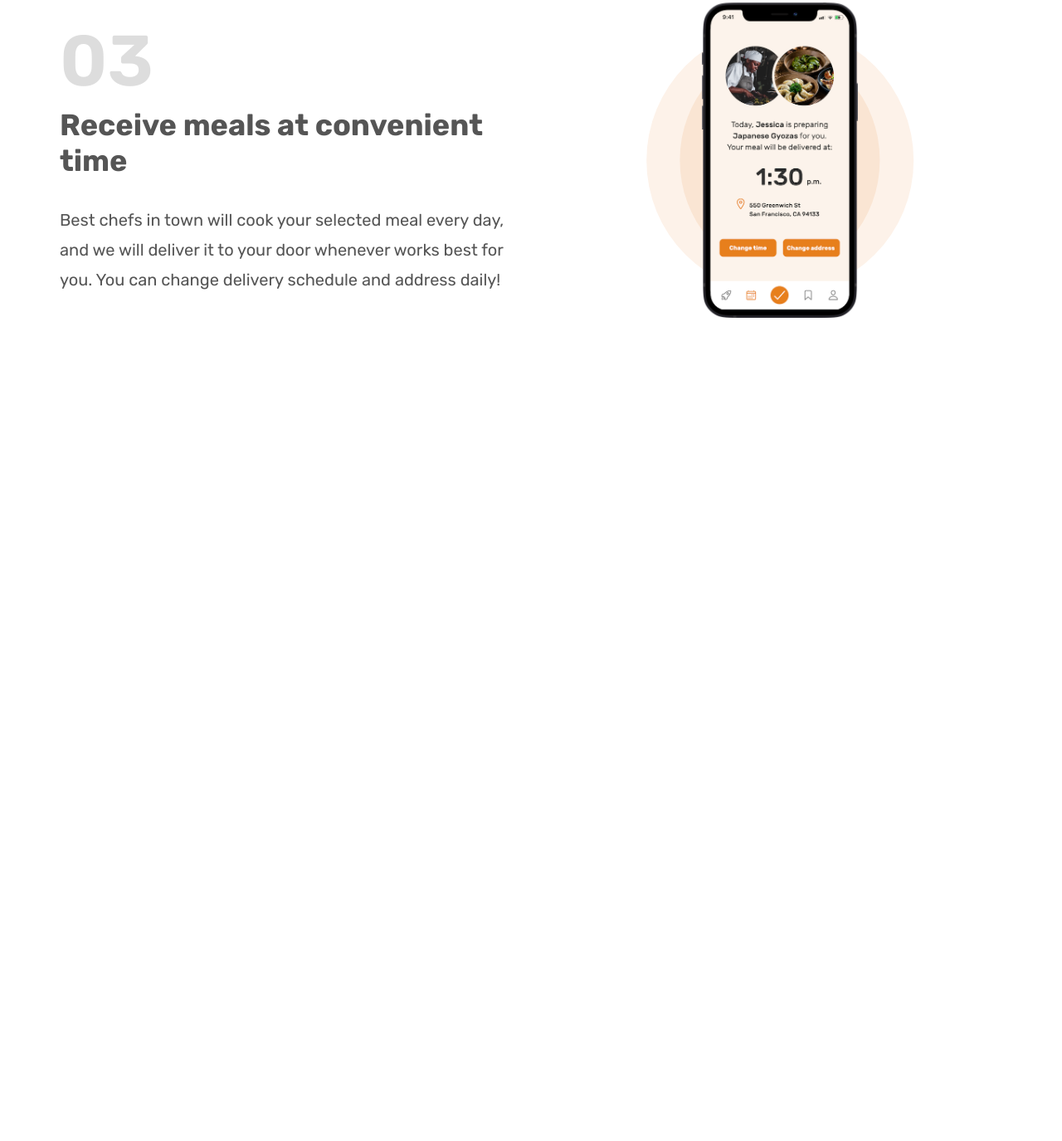
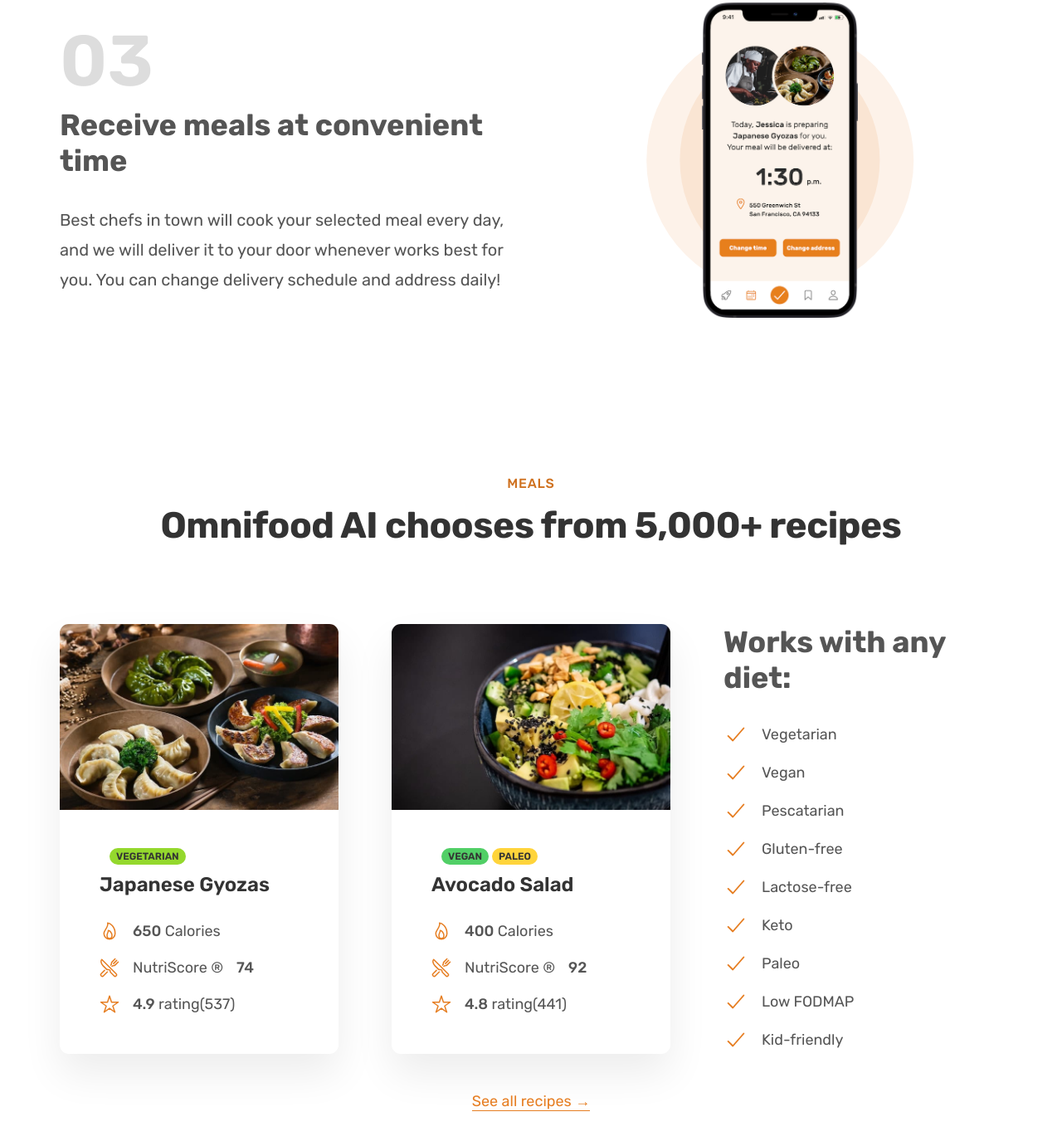
Before and after one commit to jknithin36/restart, a plain HTML site: page html/07-Omnifood/index.html in a window 1280 px wide. Shown: the part 2124-3499 px from the top of the page at 83% size. Before the commit the page ends 2603 px from the top, so only its background shows below. Drawn offline with nearby package versions, Linux system fonts and the light colour scheme.

Commit message:
added extra features

```diff
--- a/html/07-Omnifood/css/general.css
+++ b/html/07-Omnifood/css/general.css
@@ -120,6 +120,23 @@
   box-shadow: inset 0 0 2px #fff ;
 }
 
+.link:link,.link:visited{
+  color: #e67e22;
+  text-decoration: none;
+  border-bottom: 1px solid currentColor;
+  padding-bottom: 2px;
+  display: inline-block;
+  transition: all 0.3s;
+}
+
+.link:hover, .link:active{
+  color: #cf711f;
+  border-bottom: 1px solid transparent;
+
+}
+
+/*-----*/
+
 .margin-right-sm{
   margin-right: 1.6rem !important;
 }
@@ -175,7 +192,9 @@
   border-radius: 9px;
   font-weight: 600;
   /* transition used add animation : elemet time */
-  transition: background-color 0.3s ;
+  /* transition: background-color 0.3s ; */
+  transition: all 0.3s ;
+
   }
 
   .btn--full:link,.btn--full:visited{
@@ -201,3 +220,16 @@
   .margin-right-sm{
     margin-right: 1.6rem !important;
   }
+
+
+  strong{
+    font-weight: 500;
+  }
+
+  .margin-bottom-md{
+    margin-bottom: 4.8rem !important;
+  }
+
+  .center-text{
+    text-align: center;
+  }
--- a/html/07-Omnifood/css/style.css
+++ b/html/07-Omnifood/css/style.css
@@ -201,3 +201,115 @@
   background-color: #fae5d3;
 z-index: -1;
 }
+
+
+/*-------------------MEALS SECTION__-----*/
+
+.section-meals{
+  padding: 9.6rem 0;
+}
+
+.tag{
+  display: inline-block;
+  padding: 0.4rem 0.8rem;
+  font-size: 1.2rem;
+  text-transform: uppercase;
+  color: #333;
+  border-radius: 100px;
+  font-weight: 600;
+}
+
+.tag-vegan{
+  background-color: #51cf66;
+
+}
+
+.tag-vegeterian{
+  background-color: #94d82d;
+
+}
+.tag-paleo{
+  background-color: #ffd43b;
+
+}
+
+.meal-title{
+  font-size: 2.4rem;
+  color: #333;
+  font-weight: 600;
+  margin-bottom: 3.2rem;
+}
+
+.meal-attributes{
+  list-style: none;
+  display: flex;
+  flex-direction: column;
+  gap: 2rem;
+}
+
+.meal-attribute{
+  font-size: 1.8rem;
+  display: flex;
+  align-items: center;
+  gap: 1.6rem;
+}
+.meal-img{
+width: 100%;
+}
+
+
+.meal-icon{
+  height: 2.4rem;
+  width: 2.4rem;
+  color: #e67e22;
+}
+
+.meal-tags{
+  margin: 1.2rem;
+  display: flex;
+  gap: 0.4rem;
+}
+.meal{
+  box-shadow: 0 2.4rem 4.8rem rgba(0, 0, 0, 0.075);
+  border-radius: 1.1rem;
+  overflow: hidden;
+transition: all 0.4s;
+}
+
+
+
+.meal:hover{
+  transform: translateY( -1.2rem);
+  box-shadow: 0 3.2rem 6.4rem rgba(0, 0, 0, 0.06);
+
+}
+
+.meal-content{
+  padding: 3.2rem 4.8rem 4.8rem 4.8rem;
+}
+/*--------------*/
+
+.list{
+  list-style: none;
+  display: flex;
+  flex-direction: column;
+  gap: 1.6rem;
+}
+
+.list-item{
+  font-size: 1.8rem;
+  display: flex;
+  align-items: center;
+  gap: 1.6rem;
+}
+
+.list-icon{
+  width: 3rem;
+  height: 3rem;
+  color: #e67e22;
+}
+
+.all-recipes{
+  text-align: center;
+  font-size: 1.8rem;
+}
--- a/html/07-Omnifood/index.html
+++ b/html/07-Omnifood/index.html
@@ -9,7 +9,10 @@
 <link rel="stylesheet" href="css/general.css"/>
 
   <link rel="stylesheet" href="css/style.css"/>
+  <script type="module" src="https://unpkg.com/ionicons@5.5.2/dist/ionicons/ionicons.esm.js">
 
+  </script>
+   <script nomodule src="https://unpkg.com/ionicons@5.5.2/dist/ionicons/ionicons.js"     ></script>
   <title>Omnifood</title>
 
 </head>
@@ -74,7 +77,7 @@
       <h2 class="heading-secondary">Your daily dose of health in 3 simple steps
       </h2>
   </div>
-  <div class="container grid grid--2-cols grid-center-v">
+  <div class="container grid grid--2-cols grid-center-v ">
 
             <!----Step 1-->
 
@@ -115,7 +118,94 @@
   </div>
   </section>
 
+  <section class="section-meals">
+    <div class="container center-text">
+      <span class="subheading">Meals</span>
+      <h2 class="heading-secondary">
+        Omnifood AI chooses from 5,000+ recipes
+      </h2>
+    </div>
+    <div class="container grid grid--3-cols margin-bottom-md">
+      <div class="meal">
+        <img src="img/meals/meal-1.jpg" alt="Japanese Gyozas" class="meal-img"/>
+        <div class="meal-content">
+<div class="meal-tags">  <span class="tag tag-vegeterian">Vegetarian</span>
+</div>
+        <p class="meal-title">Japanese Gyozas</p>
+        <ul class="meal-attributes">
+          <li class="meal-attribute"><ion-icon name="flame-outline" class="meal-icon"></ion-icon><span><strong>650</strong> Calories</span> </li>
+          <li class="meal-attribute"> <ion-icon name="restaurant-outline" class="meal-icon"></ion-icon span>NutriScore &reg; <strong>74</strong></span></li>
+          <li class="meal-attribute"> <ion-icon name="star-outline" class="meal-icon"></ion-icon><span><strong>4.9</strong> rating(537)</span></li>
+        </ul>
+      </div>
+      </div>
+
+      <!----->
+      <div class="meal">
+        <img src="img/meals/meal-2.jpg" alt="Japanese Gyozas" class="meal-img"/>
+        <div class="meal-content">
+<div class="meal-tags">  <span class="tag tag-vegan">Vegan</span>
+  <span class="tag tag-paleo">Paleo</span>
+</div>
+        <p class="meal-title">Avocado Salad</p>
+        <ul class="meal-attributes">
+          <li class="meal-attribute"><ion-icon name="flame-outline" class="meal-icon"></ion-icon><span><strong>400</strong> Calories</span> </li>
+          <li class="meal-attribute"> <ion-icon name="restaurant-outline" class="meal-icon"></ion-icon span>NutriScore &reg; <strong>92</strong></span></li>
+          <li class="meal-attribute"> <ion-icon name="star-outline" class="meal-icon"></ion-icon><span><strong>4.8</strong> rating(441)</span></li>
+        </ul>
+      </div>
+      </div>
+      <!--------->
+      <div class="diets">
+        <h3 class="heading-tertiary">Works with any diet:</h3>
+        <ul class="list">
+          <li class="list-item">
+            <ion-icon class="list-icon" name="checkmark-outline"></ion-icon>
+            <span>Vegetarian</span>
+          </li>
+          <li class="list-item">
+            <ion-icon class="list-icon" name="checkmark-outline"></ion-icon>
+            <span>Vegan</span>
+          </li>
+          <li class="list-item">
+            <ion-icon class="list-icon" name="checkmark-outline"></ion-icon>
+            <span>Pescatarian</span>
+          </li>
+          <li class="list-item">
+            <ion-icon class="list-icon" name="checkmark-outline"></ion-icon>
+            <span>Gluten-free</span>
+          </li>
+          <li class="list-item">
+            <ion-icon class="list-icon" name="checkmark-outline"></ion-icon>
+            <span>Lactose-free</span>
+          </li>
+          <li class="list-item">
+            <ion-icon class="list-icon" name="checkmark-outline"></ion-icon>
+            <span>Keto</span>
+          </li>
+          <li class="list-item">
+            <ion-icon class="list-icon" name="checkmark-outline"></ion-icon>
+            <span>Paleo</span>
+          </li>
+          <li class="list-item">
+            <ion-icon class="list-icon" name="checkmark-outline"></ion-icon>
+            <span>Low FODMAP</span>
+          </li>
+          <li class="list-item">
+            <ion-icon class="list-icon" name="checkmark-outline"></ion-icon>
+            <span>Kid-friendly</span>
+          </li>
+        </ul>
+      </div>
+    </div>
+    <div class="container all-recipes">
+      <a href="#" class="link">See all recipes &rarr;</a>
+    </div>
+  </section>
 
 </main>
+
+
+
 </body>
 </html>
```
